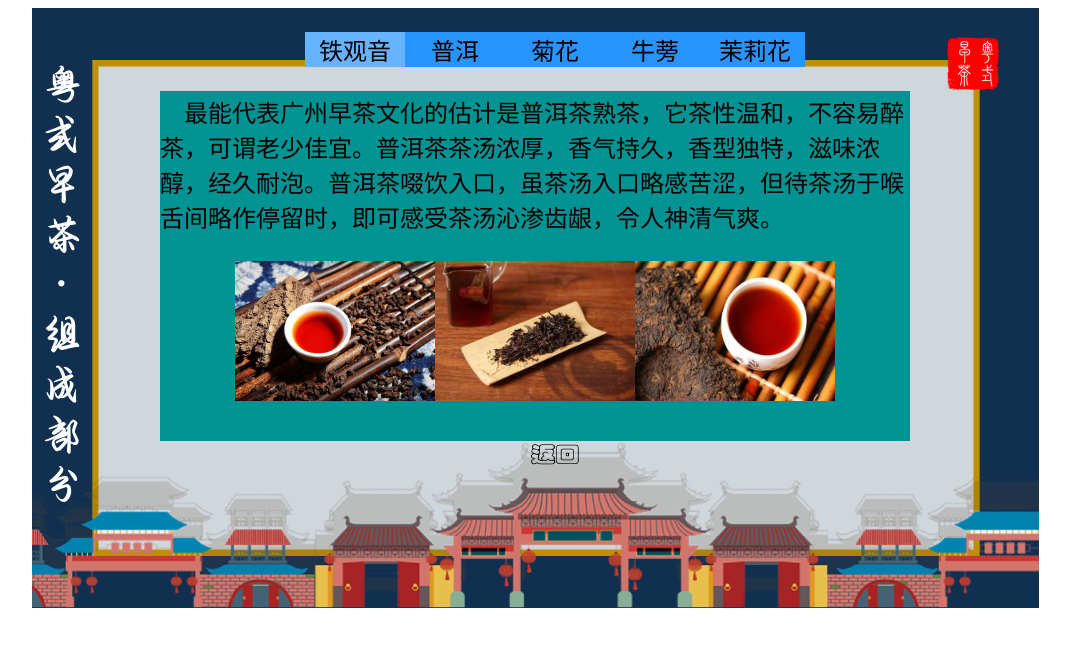
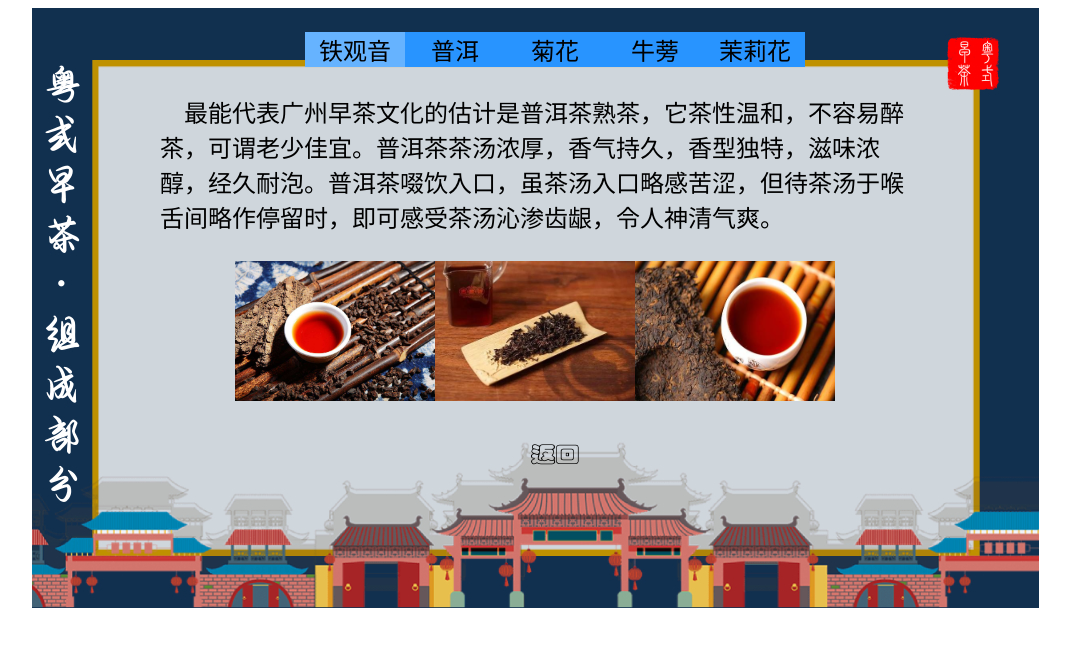
Before and after one commit to lamwingyan/enjoymorningtea, a plain HTML site: page content2.html in a window 1280 px wide. Shown: the whole page, without its empty margins (105-1175 px from the left). Drawn offline with Linux system fonts and the light colour scheme.

Commit message:
Update style.css

```diff
--- a/style.css
+++ b/style.css
@@ -157,7 +157,7 @@ body {text-align: center}
     vertical-align: middle;
 	line-height: 35px;}
 
-#box1{background: #009393;}
+#box1{border-color: #009393;}
 
 #box2{background: #00AEAE;
 	display: none;}
```
